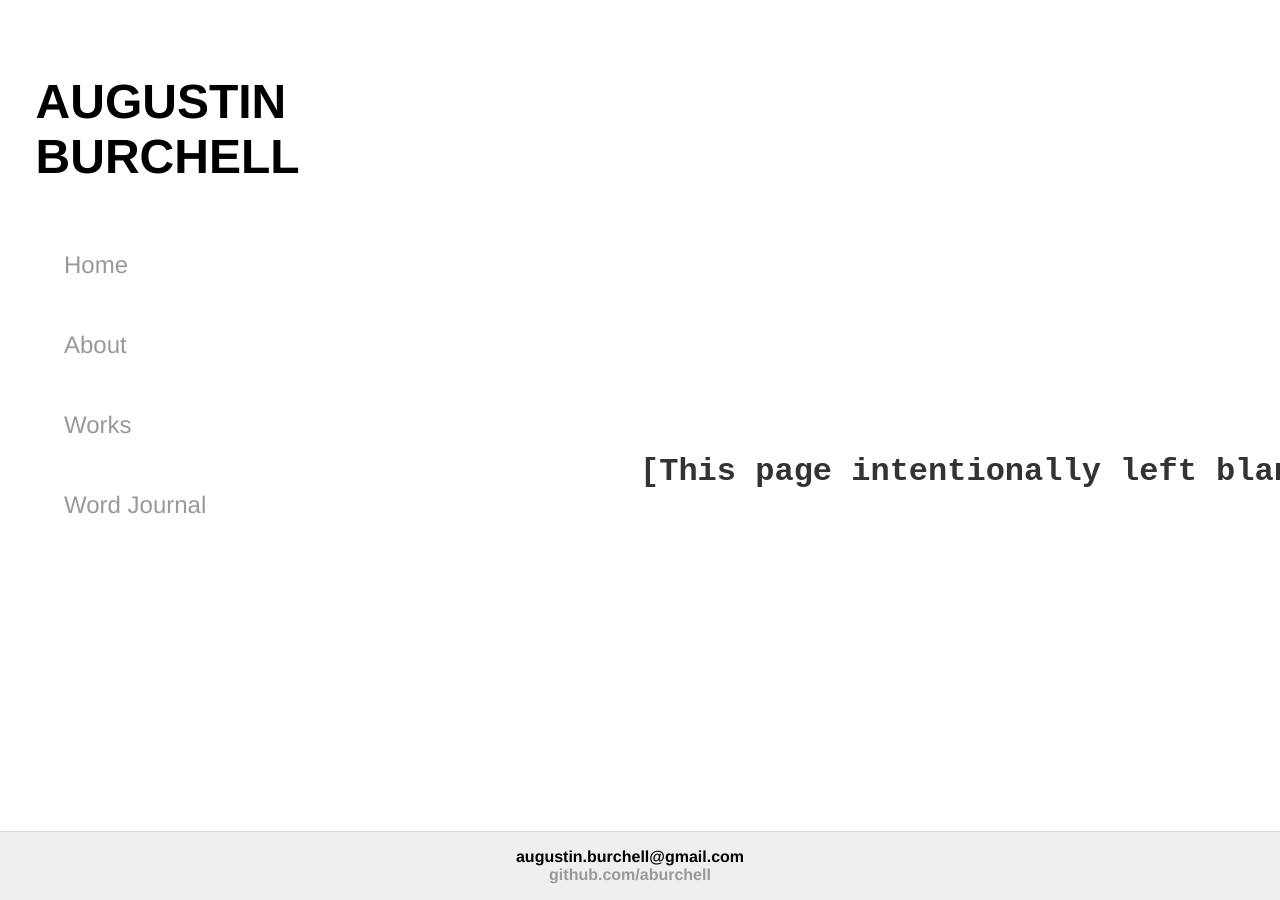
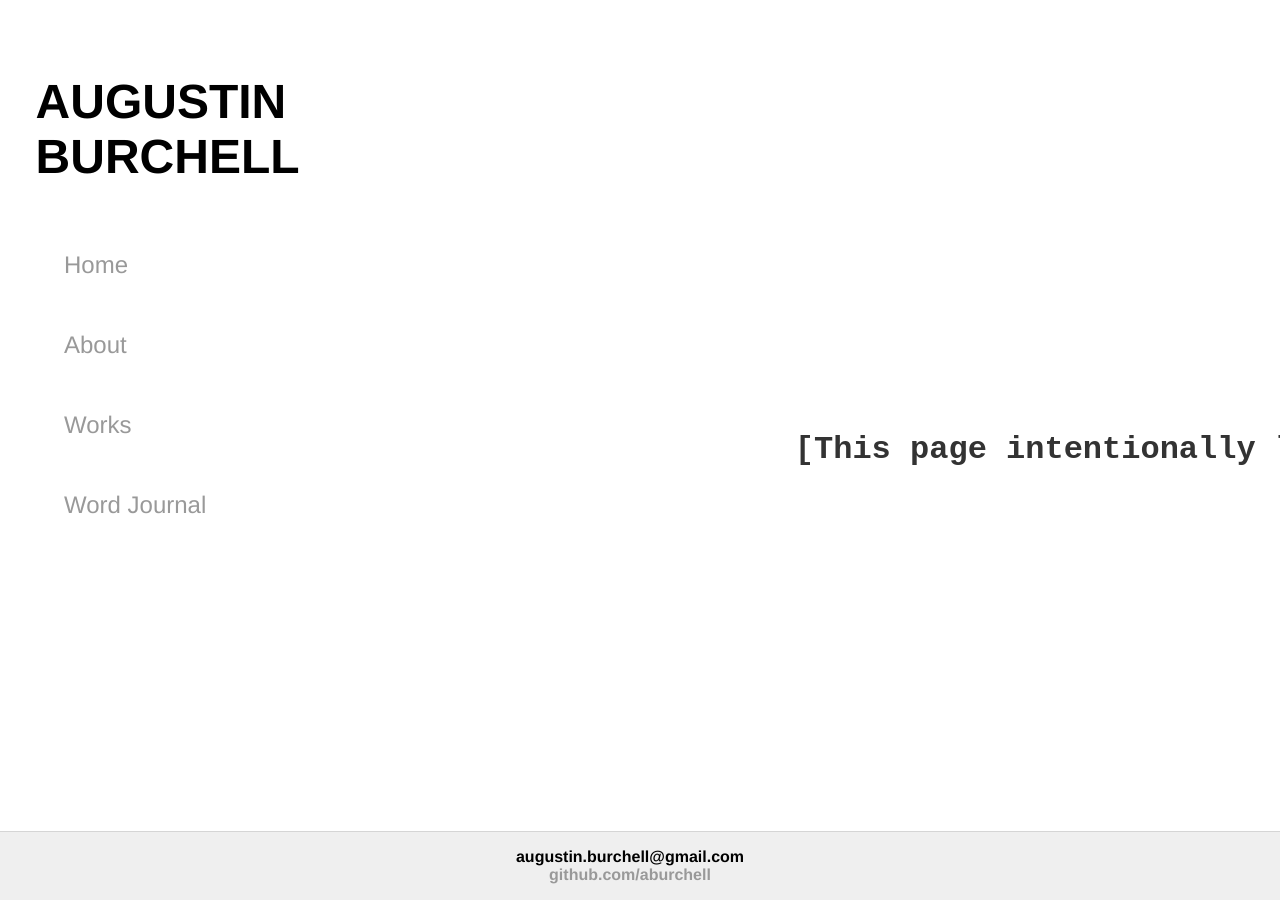
Before and after one commit to aburchell/aburchell.github.io, a Jekyll site: the page built from index.html, in a window 1280 px wide. Built offline with Jekyll 4.4.1, drawn with Linux system fonts in a browser that asks for light colours.

Commit message:
change some more stuff

```diff
--- a/css/main.css
+++ b/css/main.css
@@ -90,9 +90,9 @@
   width: 100px;
   position: absolute;
   top: 50%;
-  left: 50%;
-  margin-right: 50px;
-  /*transform: translate(-50%, -50%);*/
+  left: 66%;
+  /*margin-right: 50px;*/
+  transform: translate(-50%, -50%);
   font-family: monospace, 'Courier New';
   font-size: 2.0rem;
   font-weight: bold;
```
